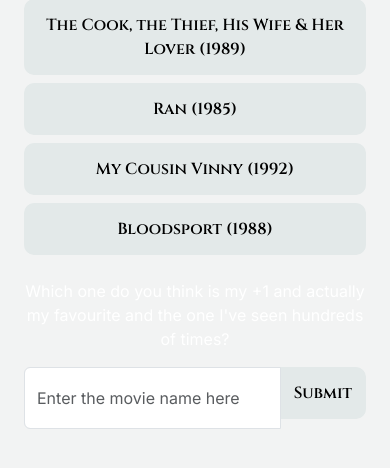
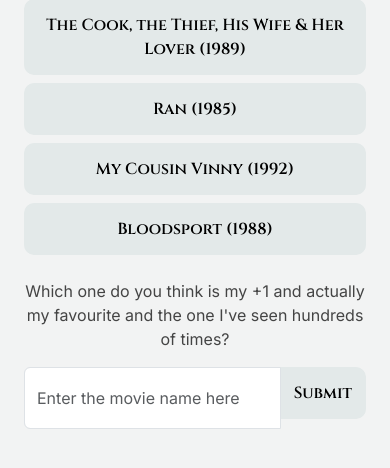
Before and after one commit to xenkou90/the-movie-picker, a Flask app: page /guess in a window 390 px wide. Shown: the part 287-755 px from the top of the page. Run offline with Flask 3, Linux system fonts and the light colour scheme.

Commit message:
Applied mobile-only grey color to guess prompt text to improve readability on light mobile background

```diff
--- a/static/style.css
+++ b/static/style.css
@@ -57,6 +57,9 @@ body {
 @media (max-width: 768px) {
     .navbar-collapse {
         display: none !important;
+    }
+    .guess-prompt-mobile {
+        color: #444;
     }
 }
 
--- a/templates/components/guess_block.html
+++ b/templates/components/guess_block.html
@@ -8,7 +8,7 @@
     <a href="https://letterboxd.com/film/bloodsport/" target="_blank" class="about-movie-btn mb-2">Bloodsport (1988)</a>
 </div>
 
-<p class="text-white mt-3 mb-3 text-center">
+<p class="guess-prompt-mobile mt-3 mb-3 text-center">
     Which one do you think is my +1 and actually my favourite and the one I've seen hundreds of times?
 </p>
 
```
